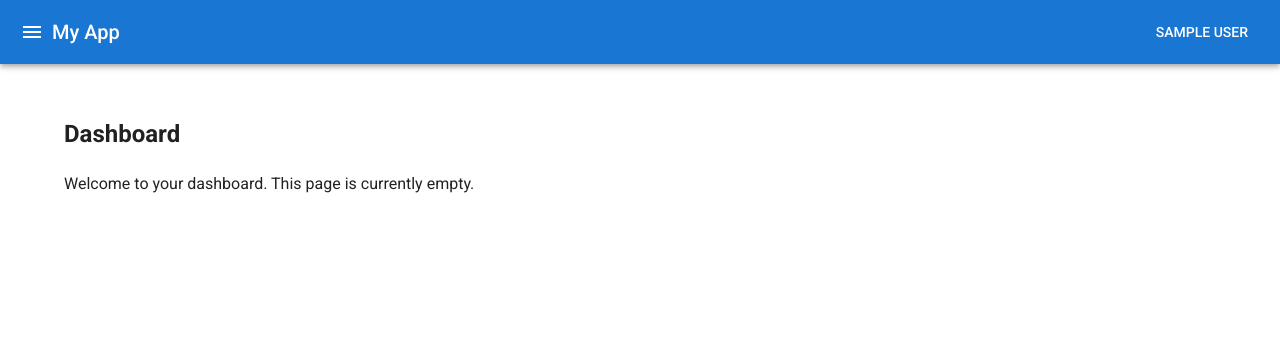
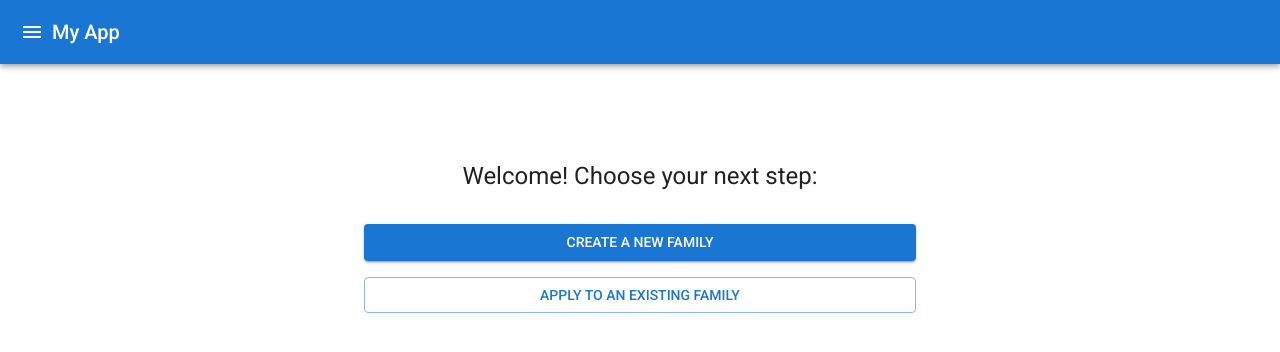
Before and after one commit to niklasforstberg/choresweb, a React (Vite) app: page /family-options in a window 1280 px wide. Before the commit this address led to /dashboard. Shown: the top 352 px of the page. Built offline with nearby package versions, Linux system fonts and the light colour scheme; no server answers; sample sign-in values are in the browser's storage.

Commit message:
Worked on the registration flow

```diff
--- a/src/App.jsx
+++ b/src/App.jsx
@@ -7,33 +7,35 @@ import Register from './components/Register';
 import Dashboard from './components/Dashboard';
 import CreateFamily from './components/CreateFamily';
 import { jwtDecode } from 'jwt-decode';
+import FamilyOptions from './components/FamilyOptions';
 
 // Main App component
 function App() {
   // State to track user's login status
   const [isLoggedIn, setIsLoggedIn] = useState(localStorage.getItem('token') !== null);
-  const [userName, setUserName] = useState('');
 
-  // Effect to decode JWT token and set user name
+  // Effect to decode JWT token
   useEffect(() => {
     const token = localStorage.getItem('token');
     if (token) {
+      console.log('Raw token:', token); // Log the raw token
       try {
-        console.log('Token before decoding:', token); // Add this line
+        if (token.split('.').length !== 3) {
+          throw new Error('Token does not have three parts');
+        }
         const decodedToken = jwtDecode(token);
         console.log('Decoded token:', decodedToken); // Add this line
-        // Access the claims using the new, simplified identifiers
-        const firstName = decodedToken.firstName || '';
-        const lastName = decodedToken.lastName || '';
-        setUserName(`${firstName} ${lastName}`);
-
-        // If you need to store the user ID, you can do it here
-        localStorage.setItem('userId', decodedToken.id || '');
+        localStorage.setItem('userId', decodedToken.id);
+        localStorage.setItem('firstName', decodedToken.firstName);
+        localStorage.setItem('lastName', decodedToken.lastName);
+        localStorage.setItem('userRole', decodedToken.role);
+        localStorage.setItem('email', decodedToken.email);
+        localStorage.setItem('fullName', `${decodedToken.firstName} ${decodedToken.lastName}`);
+;
       } catch (error) {
         console.error('Error decoding token:', error);
-        // Handle the error (e.g., clear the invalid token, redirect to login)
         localStorage.removeItem('token');
-        // setIsLoggedIn(false); // If you have this state
+        setIsLoggedIn(false);
       }
     }
   }, [isLoggedIn]);
@@ -47,7 +49,13 @@ function App() {
   const handleLogout = () => {
     localStorage.removeItem('token');
     setIsLoggedIn(false);
-    setUserName(''); // Clear user name on logout
+    localStorage.setItem('userId', '');
+    localStorage.setItem('firstName', '');
+    localStorage.setItem('lastName', '');
+    localStorage.setItem('userRole', '');
+    localStorage.setItem('email', '');
+    localStorage.setItem('fullName', '');
+
   };
 
   return (
@@ -55,7 +63,7 @@ function App() {
       {/* Main layout container */}
       <Box sx={{ display: 'flex', flexDirection: 'column', minHeight: '100vh' }}>
         {/* Header component with login status and logout functionality */}
-        <Header isLoggedIn={isLoggedIn} onLogout={handleLogout} userName={userName} />
+        <Header isLoggedIn={isLoggedIn} onLogout={handleLogout} userName={localStorage.getItem('fullName')} />
 
         {/* Main content container */}
         <Container component="main" sx={{ mt: 4, mb: 4, flex: 1 }}>
@@ -64,13 +72,19 @@ function App() {
             <Route path="/" element={isLoggedIn ? <Navigate to="/dashboard" /> : <Login onLoginSuccess={handleLoginSuccess} />} />
 
             {/* Route for user registration */}
-            <Route path="/register" element={<Register />} />
+            <Route path="/register" element={<Register onLoginSuccess={handleLoginSuccess} />} />
 
             {/* Protected route for dashboard, redirects to login if not authenticated */}
             <Route path="/dashboard" element={isLoggedIn ? <Dashboard /> : <Navigate to="/" />} />
 
             {/* New protected route for CreateFamily */}
             <Route path="/create-family" element={isLoggedIn ? <CreateFamily /> : <Navigate to="/" />} />
+
+            {/* New route for FamilyOptions */}
+            <Route path="/family-options" element={isLoggedIn ? <FamilyOptions /> : <Navigate to="/" />} />
+
+            {/* You'll need to create this component and route when ready */}
+            {/* <Route path="/apply-to-family" element={isLoggedIn ? <ApplyToFamily /> : <Navigate to="/" />} /> */}
 
             {/* Catch-all route for undefined paths */}
             <Route path="*" element={<Navigate to="/" />} />
--- /dev/null
+++ b/src/components/FamilyOptions.jsx
@@ -0,0 +1,51 @@
+import React from 'react';
+import { useNavigate } from 'react-router-dom';
+import { Button, Typography, Box, Container } from '@mui/material';
+
+function FamilyOptions() {
+  const navigate = useNavigate();
+
+  const handleCreateFamily = () => {
+    navigate('/create-family');
+  };
+
+  const handleApplyToFamily = () => {
+    // This route doesn't exist yet, but we'll assume it will be implemented
+    navigate('/apply-to-family');
+  };
+
+  return (
+    <Container maxWidth="sm">
+      <Box
+        sx={{
+          marginTop: 8,
+          display: 'flex',
+          flexDirection: 'column',
+          alignItems: 'center',
+        }}
+      >
+        <Typography component="h1" variant="h5" gutterBottom>
+          Welcome! Choose your next step:
+        </Typography>
+        <Button
+          fullWidth
+          variant="contained"
+          sx={{ mt: 3, mb: 2 }}
+          onClick={handleCreateFamily}
+        >
+          Create a New Family
+        </Button>
+        <Button
+          fullWidth
+          variant="outlined"
+          sx={{ mb: 2 }}
+          onClick={handleApplyToFamily}
+        >
+          Apply to an Existing Family
+        </Button>
+      </Box>
+    </Container>
+  );
+}
+
+export default FamilyOptions;
--- a/src/components/Login.jsx
+++ b/src/components/Login.jsx
@@ -2,7 +2,6 @@ import React, { useState } from 'react';
 import { useNavigate, Link } from 'react-router-dom';
 import { TextField, Button, Typography, Box, Container } from '@mui/material';
 import axiosInstance from '../utils/axiosConfig';
-import { jwtDecode } from 'jwt-decode';
 
 // Login component for user authentication
 function Login({ onLoginSuccess }) {
@@ -22,7 +21,6 @@ function Login({ onLoginSuccess }) {
       const response = await axiosInstance.post('api/security/login', {
         email,
         password,
-        username: email // Using email as username since the API doesn't use it
       });
       console.log('Login response:', response);
 
@@ -30,20 +28,7 @@ function Login({ onLoginSuccess }) {
         const token = response.data; // The token is directly in response.data
         localStorage.setItem('token', token);
 
-        // Decode the token to get user information
-        const decodedToken = jwtDecode(token);
-        console.log('Decoded token:', decodedToken);
-
-        // Store user information from the decoded token
-        localStorage.setItem('userId', decodedToken.id);
-        localStorage.setItem('firstName', decodedToken.firstName);
-        localStorage.setItem('lastName', decodedToken.lastName);
-        localStorage.setItem('userRole', decodedToken.role);
-        localStorage.setItem('email', decodedToken.email);
-        localStorage.setItem('fullName', `${decodedToken.firstName} ${decodedToken.lastName}`);
-
-        console.log('User information stored in localStorage');
-        onLoginSuccess();
+       onLoginSuccess();
         navigate('/dashboard');
       } else {
         setError('Login failed: No token received');
--- a/src/components/Register.jsx
+++ b/src/components/Register.jsx
@@ -2,9 +2,10 @@ import React, { useState } from 'react';
 import { useNavigate, Link } from 'react-router-dom';
 import { TextField, Button, Typography, Box, Container } from '@mui/material';
 import axiosInstance from '../utils/axiosConfig';
+import { jwtDecode } from 'jwt-decode';
 
 // Register component for user registration
-function Register() {
+function Register({ onLoginSuccess }) {  // Add this prop
   // State for form inputs and error handling
   const [formData, setFormData] = useState({
     firstName: '',
@@ -38,9 +39,14 @@ function Register() {
       });
       console.log('Registration response:', response);
       if (response.data) {
-        // Store the token and redirect to dashboard
         localStorage.setItem('token', response.data);
-        navigate('/dashboard');
+        console.log('Registration token:', response.data);
+        // Call onLoginSuccess to update app state
+        onLoginSuccess();
+
+        console.log('About to navigate to /family-options');
+        navigate('/family-options');
+        console.log('Navigation called');
       } else {
         setError('Registration successful, but no token received');
       }
```
Also changed, not shown: 1 other file (tests, documents, lock files or other folders).
